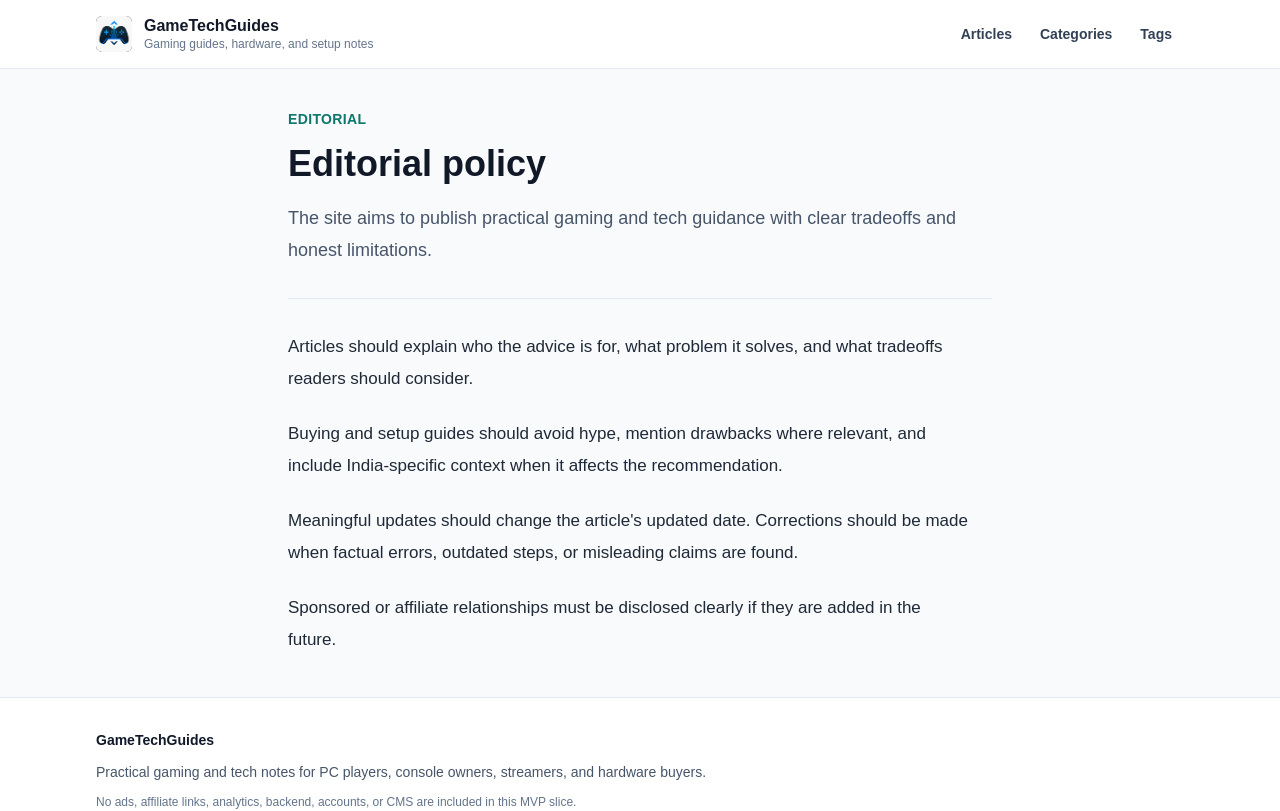
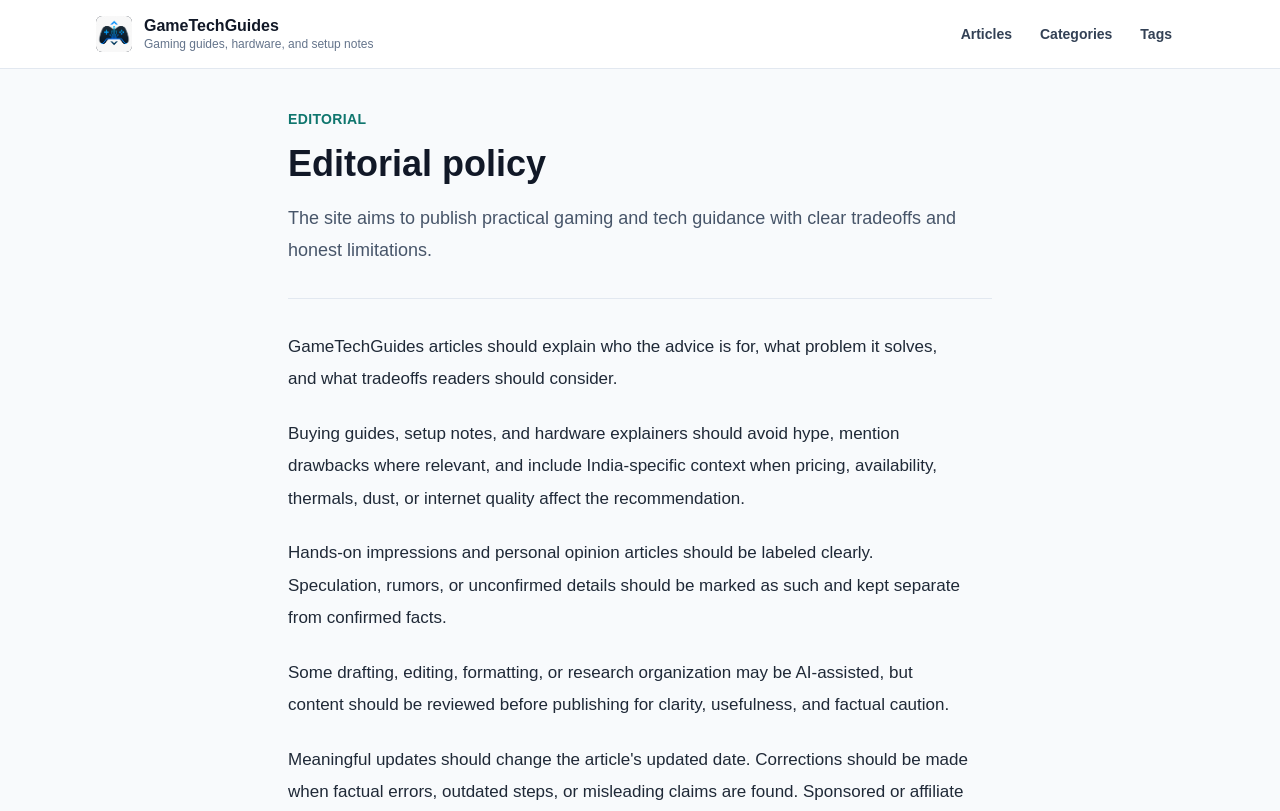
Before and after one commit to NeerajNero/-GameTechBlog-, a Next.js app in the folder apps/web/: page /editorial-policy in a window 1280 px wide. Shown: the top 811 px of the page. Built offline with nearby package versions, Linux system fonts and the light colour scheme; no server answers.

Commit message:
Refresh production wording and trust pages

```diff
--- a/apps/web/app/about/page.tsx
+++ b/apps/web/app/about/page.tsx
@@ -13,19 +13,24 @@ export default function AboutPage() {
     <StaticPage
       eyebrow="About"
       title="Practical gaming and tech guidance"
-      description="GameTechGuides is a content-first site for players who want useful setup advice without hype.">
+      description="GameTechGuides is a live gaming and tech publication for players who want useful setup advice, honest impressions, and clear upgrade context without hype.">
       <p>
-        GameTechGuides focuses on PC gaming, console gaming, streaming setups, routers,
-        SSDs, controllers, monitors, gaming laptops, cooling, and practical hardware
-        choices.
+        GameTechGuides covers gaming guides, gaming tech, hardware and setup notes,
+        game streaming, retro and nostalgia pieces, and player-focused opinion articles.
+        The goal is to help readers make better decisions before changing settings,
+        buying gear, or spending time on a new game.
       </p>
       <p>
-        The site is written for readers who want clear tradeoffs, setup notes, and
-        buying context before changing settings or choosing gear.
+        The site is written for PC players, console owners, streamers, handheld users,
+        and everyday gamers who want clear tradeoffs instead of vague recommendations.
+        Topics include routers, SSDs, controllers, monitors, gaming laptops, cooling,
+        cloud and remote play, and practical game setup choices.
       </p>
       <p>
-        Indian gamer use cases are a core focus, including thermals, dust, internet
-        quality, pricing, availability, and space constraints.
+        Hands-on impressions and opinion pieces are based on personal experience where
+        applicable. Buying and setup advice may also consider Indian gamer realities
+        such as thermals, dust, internet quality, pricing, availability, and space
+        constraints.
       </p>
     </StaticPage>
   );
--- a/apps/web/app/affiliate-disclosure/page.tsx
+++ b/apps/web/app/affiliate-disclosure/page.tsx
@@ -4,7 +4,7 @@ import { createPageMetadata } from "@/lib/seo/metadata";
 export const metadata = createPageMetadata({
   title: "Affiliate Disclosure",
   description:
-    "GameTechGuides affiliate disclosure and current MVP monetization status.",
+    "GameTechGuides affiliate disclosure and current monetization status.",
   path: "/affiliate-disclosure"
 });
 
@@ -13,20 +13,21 @@ export default function AffiliateDisclosurePage() {
     <StaticPage
       eyebrow="Disclosure"
       title="Affiliate disclosure"
-      description="The current MVP does not add affiliate links unless a specific article clearly says otherwise.">
+      description="GameTechGuides may use affiliate links in the future. If affiliate links are added, they will be disclosed clearly.">
       <p>
-        GameTechGuides may add affiliate links in the future. If that happens, articles
-        containing affiliate links should disclose them clearly.
+        GameTechGuides does not currently claim active affiliate partnerships or active
+        affiliate tracking on the site.
+      </p>
+      <p>
+        GameTechGuides may use affiliate links in the future. If affiliate links are
+        added, articles containing them should disclose that clearly near the relevant
+        recommendations.
       </p>
       <p>
         An affiliate link may earn a commission at no extra cost to the reader. Product
         recommendations should still be based on practical usefulness, fit, and clear
         tradeoffs.
       </p>
-      <p>
-        This MVP does not add ad scripts, analytics scripts, or affiliate tracking
-        scripts.
-      </p>
     </StaticPage>
   );
 }
--- a/apps/web/app/contact/page.tsx
+++ b/apps/web/app/contact/page.tsx
@@ -13,14 +13,16 @@ export default function ContactPage() {
     <StaticPage
       eyebrow="Contact"
       title="Corrections, ideas, and collaboration"
-      description="Use this page as the contact path for article corrections, topic ideas, and future collaboration queries.">
+      description="Use this page for article corrections, topic ideas, and collaboration queries.">
       <p>
-        A public contact email has not been finalized yet. Add the preferred contact
-        address or form link here before the public launch.
+        A final public contact email is not listed on the site yet. Until it is added,
+        use the contact channel shared by the site owner or include the correction
+        details wherever the article was shared.
       </p>
       <p>
         Good reasons to get in touch include factual corrections, outdated product
-        details, article suggestions, and practical gaming setup questions.
+        details, article suggestions, collaboration queries, and practical gaming setup
+        questions that could become future guides.
       </p>
       <p>
         Please include the article URL and a short explanation when reporting a
--- a/apps/web/app/editorial-policy/page.tsx
+++ b/apps/web/app/editorial-policy/page.tsx
@@ -15,21 +15,29 @@ export default function EditorialPolicyPage() {
       title="Editorial policy"
       description="The site aims to publish practical gaming and tech guidance with clear tradeoffs and honest limitations.">
       <p>
-        Articles should explain who the advice is for, what problem it solves, and what
-        tradeoffs readers should consider.
+        GameTechGuides articles should explain who the advice is for, what problem it
+        solves, and what tradeoffs readers should consider.
       </p>
       <p>
-        Buying and setup guides should avoid hype, mention drawbacks where relevant,
-        and include India-specific context when it affects the recommendation.
+        Buying guides, setup notes, and hardware explainers should avoid hype, mention
+        drawbacks where relevant, and include India-specific context when pricing,
+        availability, thermals, dust, or internet quality affect the recommendation.
+      </p>
+      <p>
+        Hands-on impressions and personal opinion articles should be labeled clearly.
+        Speculation, rumors, or unconfirmed details should be marked as such and kept
+        separate from confirmed facts.
+      </p>
+      <p>
+        Some drafting, editing, formatting, or research organization may be AI-assisted,
+        but content should be reviewed before publishing for clarity, usefulness, and
+        factual caution.
       </p>
       <p>
         Meaningful updates should change the article&apos;s updated date. Corrections
         should be made when factual errors, outdated steps, or misleading claims are
-        found.
-      </p>
-      <p>
-        Sponsored or affiliate relationships must be disclosed clearly if they are
-        added in the future.
+        found. Sponsored or affiliate relationships must be disclosed clearly if they
+        are added in the future.
       </p>
     </StaticPage>
   );
--- a/apps/web/app/privacy-policy/page.tsx
+++ b/apps/web/app/privacy-policy/page.tsx
@@ -4,7 +4,7 @@ import { createPageMetadata } from "@/lib/seo/metadata";
 export const metadata = createPageMetadata({
   title: "Privacy Policy",
   description:
-    "Read the current privacy posture for GameTechGuides, including what is not collected in the MVP.",
+    "Read the privacy policy for GameTechGuides, including basic site logs, image delivery, and future feature notes.",
   path: "/privacy-policy"
 });
 
@@ -13,11 +13,11 @@ export default function PrivacyPolicyPage() {
     <StaticPage
       eyebrow="Privacy"
       title="Privacy policy"
-      description="This MVP keeps the site simple and does not add user accounts, analytics, ads, comments, or payment features.">
+      description="GameTechGuides is a public content site. This policy explains the current privacy posture and what may change if future features are added.">
       <p>
-        GameTechGuides currently publishes static content and does not include user
-        accounts, comments, newsletter signup, payment flows, analytics scripts, ad
-        scripts, or affiliate tracking scripts.
+        GameTechGuides currently publishes public gaming and tech articles. The site
+        does not currently provide user accounts, comments, newsletter signup, payment
+        flows, analytics scripts, ad scripts, or affiliate tracking scripts.
       </p>
       <p>
         The hosting platform or CDN may process standard request logs such as IP
@@ -25,9 +25,13 @@ export default function PrivacyPolicyPage() {
         website.
       </p>
       <p>
-        This policy should be updated before adding analytics, advertising, affiliate
-        tools, forms, newsletter capture, accounts, or any other feature that collects
-        additional reader data.
+        Article images may be delivered through Cloudinary or local site assets. Your
+        browser may request those image files when you view an article.
+      </p>
+      <p>
+        Embedded YouTube videos, social posts, analytics, ads, affiliate tools, forms,
+        newsletter capture, or accounts may be added in the future. If those features
+        are added, this policy should be updated to explain what is used and why.
       </p>
     </StaticPage>
   );
--- a/apps/web/app/terms/page.tsx
+++ b/apps/web/app/terms/page.tsx
@@ -15,16 +15,22 @@ export default function TermsPage() {
       title="Terms of use"
       description="GameTechGuides content is informational and should be checked against your own hardware, software, budget, and availability.">
       <p>
-        Articles are provided for general information. They are not a guarantee of
-        pricing, stock, compatibility, performance, or results.
+        Articles are provided for general information and personal decision support.
+        They are not a guarantee of pricing, stock, compatibility, performance,
+        availability, or results.
       </p>
       <p>
         Before buying hardware or changing system settings, verify compatibility with
         your device, region, warranty terms, and current software version.
       </p>
       <p>
-        Game and platform details can change over time. Articles may be updated when
-        meaningful corrections or new information are available.
+        Gaming and tech recommendations may include opinion, hands-on impressions, and
+        time-sensitive information. Details can change after publication, and readers
+        are responsible for final purchase and setup decisions.
+      </p>
+      <p>
+        GameTechGuides does not support piracy, cracked software, unauthorized
+        downloads, or instructions for bypassing platform rules.
       </p>
     </StaticPage>
   );
--- a/apps/web/components/layout/site-footer.tsx
+++ b/apps/web/components/layout/site-footer.tsx
@@ -23,8 +23,8 @@ export function SiteFooter() {
           and hardware buyers.
         </p>
         <p className="text-xs text-slate-500">
-          No ads, affiliate links, analytics, backend, accounts, or CMS are included in
-          this MVP slice.
+          GameTechGuides publishes practical gaming guides, setup notes, hardware
+          explainers, and player-focused opinion articles.
         </p>
         <nav className="flex flex-wrap gap-x-4 gap-y-2 pt-2" aria-label="Footer links">
           {footerLinks.map((link) => (
--- a/package.json
+++ b/package.json
@@ -2,7 +2,7 @@
   "name": "gametechguides",
   "private": true,
   "version": "0.1.0",
-  "description": "Starter-pack workflow plus a Next.js gaming and tech blog MVP.",
+  "description": "Starter-pack workflow plus the GameTechGuides production content site.",
   "scripts": {
     "web:dev": "pnpm --dir apps/web dev",
     "web:build": "pnpm --dir apps/web build",
```
Also changed, not shown: apps/web/public/images/articles/README.md, 15 other files (tests, documents, lock files or other folders).
